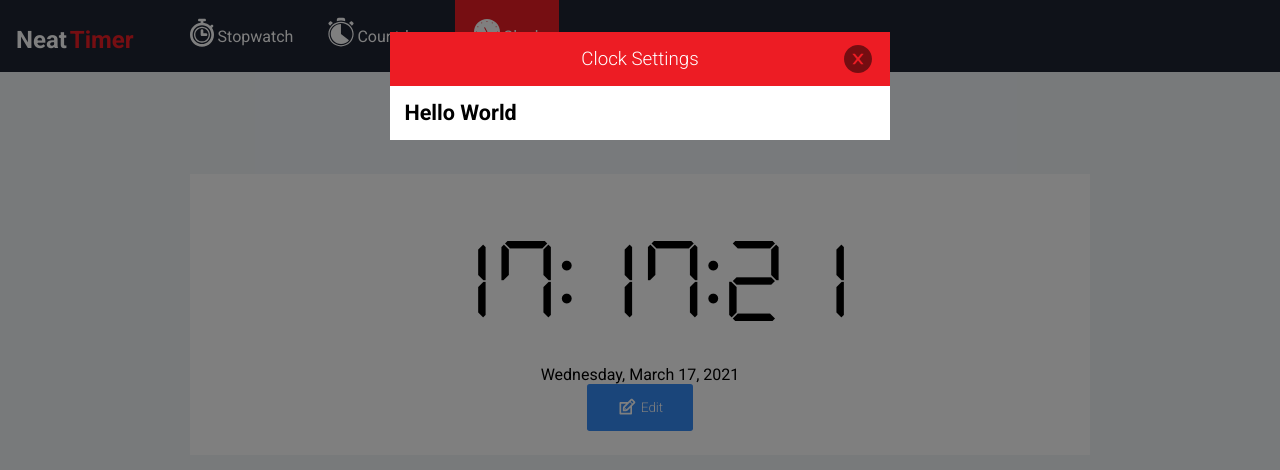
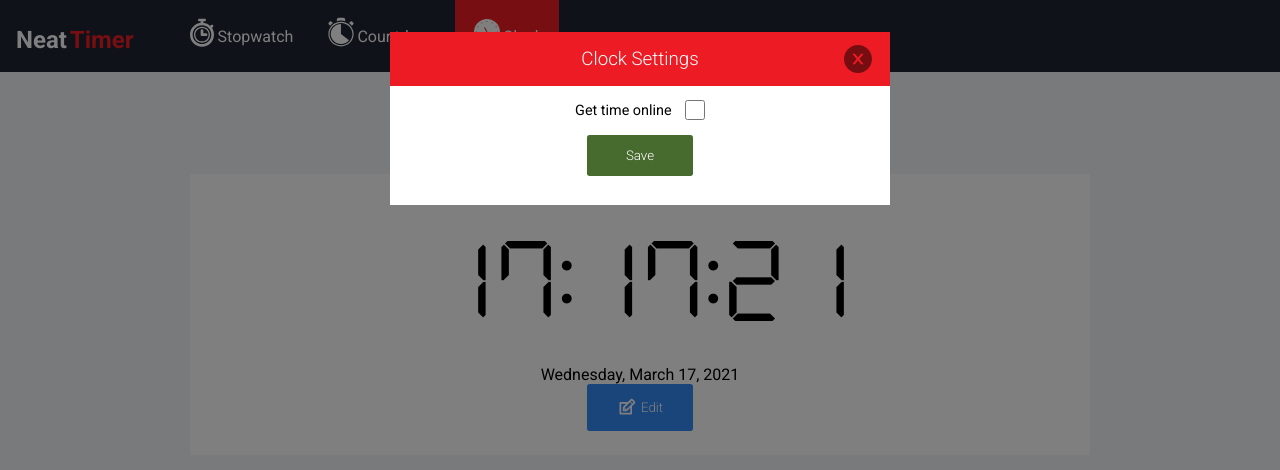
Before and after one commit to carlo697/NeatTimer, a React (Create React App) app: page /clock in a window 1280 px wide. Both pictures are taken after a click on the button "Edit". Shown: the top 470 px of the page. Built offline with nearby package versions, Linux system fonts and the light colour scheme.

Commit message:
Add checkbox in ClockSettings for using an API to get the local time

```diff
--- a/src/components/ClockSettings.js
+++ b/src/components/ClockSettings.js
@@ -1,8 +1,53 @@
-import React from "react";
+import React, {useState} from "react";
+import {useGlobalContext} from "../context";
 
 const ClockSettings = () => {
+	const {
+		clockSettings,
+		setClockSettings,
+		closeModal,
+		modalExtra: {onSave},
+	} = useGlobalContext();
+
+	const [settings, setSettings] = useState({...clockSettings});
+
+	const handleSubmit = e => {
+		e.preventDefault();
+
+		setClockSettings({...settings});
+		closeModal();
+		onSave();
+	}
+
+	const handleChange = e => {
+		const name = e.target.name;
+		let value = e.target.value;
+
+		setSettings({
+			...settings,
+			[name]: value
+		});
+	}
+
 	return (
-		<h2>Hello World</h2>
+		<form>
+			<div className="input-row">
+					<label htmlFor="useAPI">Get time online</label>
+						<input
+							type="checkbox"
+							id="useAPI"
+							name="useAPI"
+							value={settings.useAPI}
+							onChange={handleChange}
+						/>
+			</div>
+
+			<div className="input-row">
+				<button type="submit" className="btn btn-green" onClick={handleSubmit}>
+					Save
+				</button>
+			</div>
+		</form>
 	);
 }
 
--- a/src/context.js
+++ b/src/context.js
@@ -31,6 +31,11 @@ export const AppProvider = ({children}) => {
 
 	// notifications
 	const [notificationPermission, setNotificationPermission] = useState(Notification.permission);
+
+	// clock
+	const [clockSettings, setClockSettings] = useLocalStorage("clockSettings", {
+		useAPI: true,
+	});
 
 	// check alarms
 	useInterval(() => {
@@ -122,7 +127,10 @@ export const AppProvider = ({children}) => {
 				//notifications
 				notificationPermission,
 				setNotificationPermission,
-				showNotification
+				showNotification,
+				//clock
+				clockSettings,
+				setClockSettings,
 				}}
 		>
 			{children}
--- a/src/index.css
+++ b/src/index.css
@@ -338,7 +338,9 @@ a {
 /* Settings */
 .input-row {
 	display: flex;
-	justify-content: space-around;
+	justify-content: center;
+	align-items: center;
+	margin-bottom: 1em;
 }
 
 .input-container {
@@ -357,6 +359,12 @@ a {
 	border-radius: 0;
 	outline: none;
 	border: solid 2px rgb(239, 239, 239);
+}
+
+input[type=checkbox] {
+	width: 1.5em;
+	height: 1.5em;
+	margin-left: 1em;
 }
 
 .time-input-container {
--- a/src/pages/Clock.js
+++ b/src/pages/Clock.js
@@ -5,6 +5,10 @@ import ClockSettings from "../components/ClockSettings";
 import {TiEdit} from "react-icons/ti";
 
 const Clock = () => {
+	useEffect(() => {
+		document.title = "Neat Timer - Clock";
+	}, []);
+
 	const {
 		openModal
 	} = useGlobalContext();
@@ -14,8 +18,22 @@ const Clock = () => {
 	const [time, setTime] = useState(new Date());
 
 	useEffect(() => {
-		document.title = "Neat Timer - Clock";
-	}, []);
+		if (areSettingsChanged) {
+			console.log("Reload");
+
+			setAreSettingsChange(false);
+		}
+	}, [areSettingsChanged]);
+
+	const edit = () => {
+		openModal({
+			title: "Clock Settings",
+			content: <ClockSettings/>,
+			extra: {
+				onSave: () => setAreSettingsChange(true)
+			}
+		});
+	}
 
 	useInterval(() => {
 		setTime(new Date());
@@ -27,13 +45,6 @@ const Clock = () => {
 
 	const formattedTime = Intl.DateTimeFormat("default", { hour: "numeric", minute: "numeric", second:"numeric", hour12: false }).format(time);
 	const formattedDate = capitalize(Intl.DateTimeFormat("default", { dateStyle: "full"}).format(time));
-
-	const edit = () => {
-		openModal({
-			title: "Clock Settings",
-			content: <ClockSettings/>,
-		});
-	}
 
 	return (
 		<main>
```
